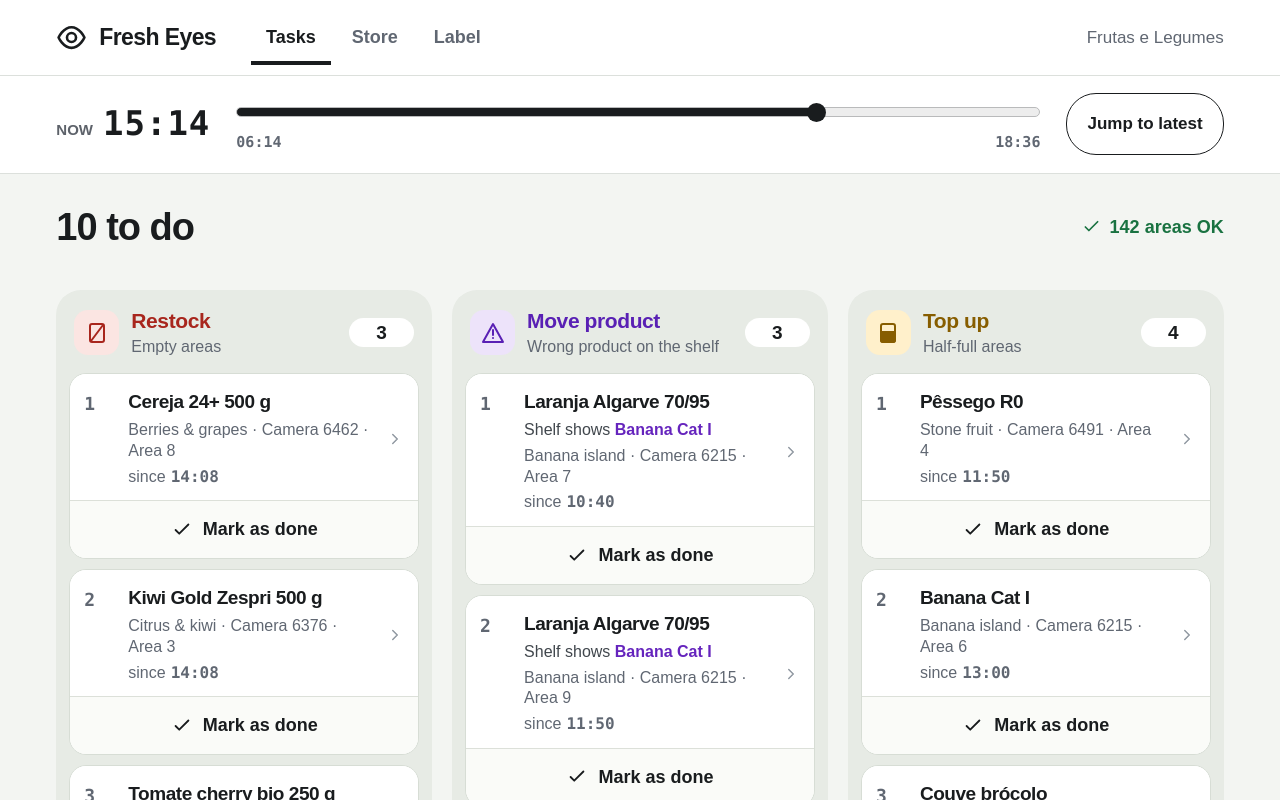
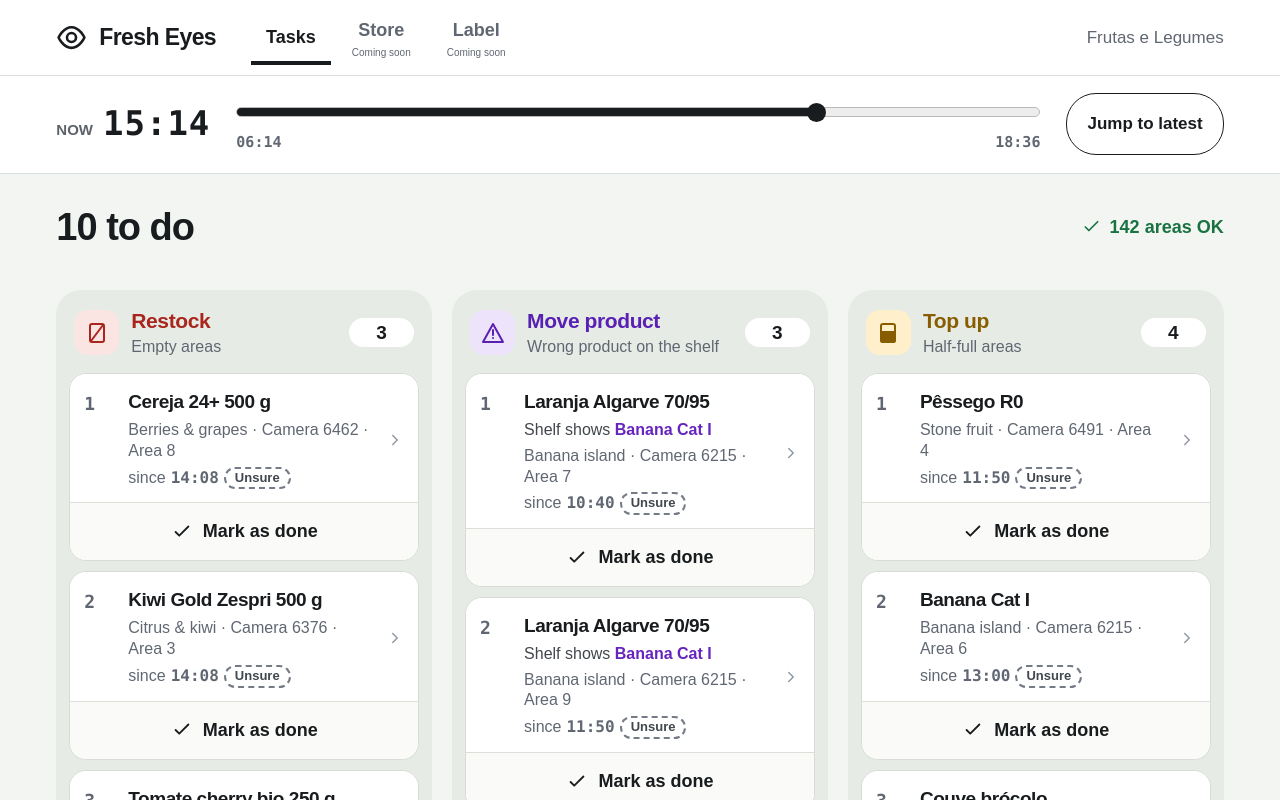
Before and after one commit to T-MSD/fresh-eyes-on-fresh-produce-app, a React (Vite) app: page / in a window 1280 px wide. Shown: the top 800 px of the page. Built offline with nearby package versions, Linux system fonts and the light colour scheme.

Commit message:
fix(tasks): address confidence, CSS and type review

```diff
--- a/src/App.tsx
+++ b/src/App.tsx
@@ -1,5 +1,5 @@
 import { useEffect, useRef, useState } from 'react'
-import { formatTime, getDemoSnapshot, taskGroups, timeline, type Task, type TaskKind, type TasksState } from './tasks'
+import { formatTime, getDemoSnapshot, lowConfidenceThreshold, taskGroups, timeline, type Task, type TaskKind, type TasksState } from './tasks'
 
 function Icon({ name, className = '' }: { name: 'eye' | 'check' | 'chevron' | TaskKind; className?: string }) {
   return <svg className={className} width="24" height="24" viewBox="0 0 24 24" fill="none" stroke="currentColor" strokeWidth="2" strokeLinecap="round" strokeLinejoin="round" aria-hidden="true">
@@ -13,7 +13,8 @@ function Icon({ name, className = '' }: { name: 'eye' | 'check' | 'chevron' | Ta
 }
 
 function Confidence({ task }: { task: Task }) {
-  return task.confidence !== null && task.confidence < 0.7
+  if (task.confidence === null) return <span className="confidence">Unsure</span>
+  return task.confidence < lowConfidenceThreshold
     ? <span className="confidence">Unsure · {Math.round(task.confidence * 100)}%</span>
     : null
 }
@@ -24,7 +25,7 @@ function TaskCard({ task, index, onComplete, onSelect }: { task: Task; index: nu
       <span className="task-number">{index + 1}</span>
       <span className="task-copy">
         <span className="product-name">{task.product}</span>
-        {task.detectedProduct && <span className="detected-product">Shelf shows <strong>{task.detectedProduct}</strong></span>}
+        {task.kind === 'move-product' && <span className="detected-product">Shelf shows <strong>{task.detectedProduct}</strong></span>}
         <span className="task-location">{task.location} · Camera {task.camera} · Area {task.area}</span>
         <span className="task-time">since <time>{formatTime(task.since)}</time> <Confidence task={task} /></span>
       </span>
@@ -40,7 +41,7 @@ function TaskBoard({ state, completed, onComplete, onSelect }: { state: TasksSta
   const tasks = state.tasks.filter(task => !completed.has(task.id))
   return <>
     <div className="board-heading">
-      <h1>{tasks.length === 0 ? 'All caught up' : `${tasks.length} to do`}</h1>
+      <h1 className="board-title">{tasks.length === 0 ? 'All caught up' : `${tasks.length} to do`}</h1>
       <span className="healthy-areas"><Icon name="check" />{state.healthyAreas} areas OK</span>
     </div>
     {state.unavailableAreas > 0 && <p role="status">Some areas have no predictions yet. Their status is unavailable.</p>}
@@ -53,7 +54,7 @@ function TaskBoard({ state, completed, onComplete, onSelect }: { state: TasksSta
             <div className="group-copy"><h2 id={`${group.kind}-heading`}>{group.title}</h2><p>{group.description}</p></div>
             <span className="group-count" aria-label={`${groupTasks.length} tasks`}>{groupTasks.length}</span>
           </div>
-          {groupTasks.length > 0 ? <ol>{groupTasks.map((task, index) => <TaskCard key={task.id} task={task} index={index} onComplete={onComplete} onSelect={onSelect} />)}</ol>
+          {groupTasks.length > 0 ? <ol className="task-list">{groupTasks.map((task, index) => <TaskCard key={task.id} task={task} index={index} onComplete={onComplete} onSelect={onSelect} />)}</ol>
             : <div className="empty-group"><Icon name="check" /><p>No tasks here</p></div>}
         </section>
       })}
@@ -73,7 +74,7 @@ function TaskDialog({ task, onClose }: { task: Task; onClose: () => void }) {
     <h2 id="area-dialog-title">{task.product}</h2>
     <p>{task.location}</p>
     <div className={`dialog-action ${task.kind}`}><Icon name={task.kind} /><strong>{taskGroups.find(group => group.kind === task.kind)?.title}</strong></div>
-    {task.detectedProduct && <p>Shelf shows <strong>{task.detectedProduct}</strong>.</p>}
+    {task.kind === 'move-product' && <p>Shelf shows <strong>{task.detectedProduct}</strong>.</p>}
     <p>Since {formatTime(task.since)} <Confidence task={task} /></p>
     <div className="frame-placeholder">Camera frame unavailable in this demo. The camera view will highlight this area once connected.</div>
     <button className="dialog-close" onClick={onClose}>Back to tasks</button>
@@ -106,23 +107,24 @@ function App() {
   return <>
     <header className="site-header">
       <a className="brand" href="#tasks" aria-label="Fresh Eyes home"><Icon name="eye" /><span>Fresh Eyes</span></a>
-      <nav aria-label="Main navigation">
+      <nav className="main-navigation" aria-label="Main navigation">
         <a className="nav-item active" href="#tasks" aria-current="page">Tasks</a>
-        <button className="nav-item" disabled title="Store overview is coming next">Store</button>
-        <button className="nav-item" disabled title="Labelling mode is coming next">Label</button>
+        <button className="nav-item" disabled>Store<span className="coming-soon">Coming soon</span></button>
+        <button className="nav-item" disabled>Label<span className="coming-soon">Coming soon</span></button>
       </nav>
       <span className="store-name">Frutas e Legumes</span>
     </header>
     <section className="time-bar" aria-label="Frame timeline">
       <label className="current-time" htmlFor="timeline"><span>Now</span><output htmlFor="timeline">{formatTime(now)}</output></label>
       <div className="timeline-control">
-        <input id="timeline" type="range" min={timeline.start} max={timeline.end} value={now} onChange={event => setNow(Number(event.target.value))} aria-valuetext={formatTime(now)} style={{ background: `linear-gradient(to right, var(--ink) ${progress}%, #ededed ${progress}%)` }} />
+        <input id="timeline" className="timeline-slider" type="range" min={timeline.start} max={timeline.end} value={now} onChange={event => setNow(Number(event.target.value))} aria-valuetext={formatTime(now)} style={{ background: `linear-gradient(to right, var(--ink) ${progress}%, var(--timeline-track) ${progress}%)` }} />
         <div className="timeline-labels"><span>{formatTime(timeline.start)}</span><span>{formatTime(timeline.end)}</span></div>
       </div>
       <button className="jump-latest" onClick={() => setNow(timeline.end)}>Jump to latest</button>
     </section>
-    <main id="tasks"><TaskBoard state={state} completed={completed} onComplete={completeTask} onSelect={setSelectedTask} /><p className="demo-note">Design preview · Demo data · Task completion is saved for this session only</p></main>
-    {lastCompleted && <div className="completion-toast" role="status"><span><Icon name="check" />{lastCompleted.product} marked as done</span><button onClick={undoCompletion}>Undo</button></div>}
+    <main id="tasks" className="tasks-page"><TaskBoard state={state} completed={completed} onComplete={completeTask} onSelect={setSelectedTask} /><p className="demo-note">Design preview · Demo data · Task completion is saved for this session only</p></main>
+    <div className="completion-announcement" role="status" aria-atomic="true">{lastCompleted ? `${lastCompleted.product} marked as done` : ''}</div>
+    {lastCompleted && <div className="completion-toast"><span><Icon name="check" />{lastCompleted.product} marked as done</span><button onClick={undoCompletion}>Undo</button></div>}
     {selectedTask && <TaskDialog task={selectedTask} onClose={() => setSelectedTask(null)} />}
   </>
 }
--- a/src/index.css
+++ b/src/index.css
@@ -1,5 +1,6 @@
 @import 'tailwindcss';
 
+@layer base {
 :root {
   font-family: 'Arial', 'Helvetica Neue', sans-serif;
   color: #191c1e;
@@ -9,6 +10,7 @@
   -webkit-font-smoothing: antialiased;
   --ink: #191c1e;
   --muted: #606772;
+  --timeline-track: #ededed;
 }
 * { box-sizing: border-box; }
 body { margin: 0; min-width: 320px; }
@@ -18,11 +20,16 @@ button { cursor: pointer; }
 button:disabled { cursor: default; }
 a { color: inherit; text-decoration: none; }
 button:focus-visible, a:focus-visible, input:focus-visible { outline: 3px solid #6e40c9; outline-offset: 5px; }
+}
+
+@layer components {
 .site-header { height: 76px; padding: 0 4.4%; display: flex; align-items: center; gap: 35px; background: white; border-bottom: 1px solid #dce0dc; }
 .brand { display: flex; align-items: center; gap: 12px; font-size: 23px; font-weight: 800; letter-spacing: -.6px; white-space: nowrap; }
 .brand svg { width: 31px; height: 31px; }
-nav { display: flex; align-self: stretch; gap: 6px; }
+.main-navigation { display: flex; align-self: stretch; gap: 6px; }
 .nav-item { display: flex; align-items: center; padding: 0 15px; position: relative; border: 0; background: none; font-size: 18px; font-weight: 600; color: var(--muted); }
+.coming-soon { font-size: 10px; font-weight: 500; line-height: 1.2; }
+.nav-item:disabled { flex-direction: column; justify-content: center; gap: 3px; }
 .nav-item.active { font-weight: 800; color: var(--ink); }
 .nav-item.active::after { content: ''; position: absolute; height: 4px; background: var(--ink); left: 0; right: 0; bottom: 10px; }
 .store-name { margin-left: auto; color: var(--muted); font-size: 17px; font-weight: 500; }
@@ -31,15 +38,15 @@ nav { display: flex; align-self: stretch; gap: 6px; }
 .current-time span { color: #5d626a; text-transform: uppercase; font-size: 15px; font-weight: 800; }
 .current-time output { font: 700 34px/1.4 ui-monospace, SFMono-Regular, Menlo, monospace; letter-spacing: 1px; }
 .timeline-control { flex: 1; min-width: 0; padding-top: 10px; }
-input[type='range'] { appearance: none; width: 100%; height: 10px; border: 1px solid #b9babb; border-radius: 20px; cursor: pointer; display: block; }
-input[type='range']::-webkit-slider-thumb { appearance: none; width: 19px; height: 19px; background: var(--ink); border-radius: 50%; border: 0; }
-input[type='range']::-moz-range-thumb { width: 19px; height: 19px; background: var(--ink); border-radius: 50%; border: 0; }
+.timeline-slider { appearance: none; width: 100%; height: 10px; border: 1px solid #b9babb; border-radius: 20px; cursor: pointer; display: block; }
+.timeline-slider::-webkit-slider-thumb { appearance: none; width: 19px; height: 19px; background: var(--ink); border-radius: 50%; border: 0; }
+.timeline-slider::-moz-range-thumb { width: 19px; height: 19px; background: var(--ink); border-radius: 50%; border: 0; }
 .timeline-labels { display: flex; justify-content: space-between; margin-top: 18px; font: 600 15px/1 ui-monospace, SFMono-Regular, Menlo, monospace; color: var(--muted); }
 .jump-latest { background: white; border: 1.5px solid var(--ink); border-radius: 30px; font-size: 17px; font-weight: 750; padding: 17px 20px; white-space: nowrap; }
 .jump-latest:hover { background: #f1f3f0; }
-main { padding: 29px 4.4% 36px; max-width: 1800px; margin: auto; }
+.tasks-page { padding: 29px 4.4% 36px; max-width: 1800px; margin: auto; }
 .board-heading { display: flex; align-items: center; justify-content: space-between; gap: 15px; margin-bottom: 38px; }
-h1 { font-size: 38px; font-weight: 800; line-height: 1.3; letter-spacing: -1px; margin: 0; }
+.board-title { font-size: 38px; font-weight: 800; line-height: 1.3; letter-spacing: -1px; margin: 0; }
 .healthy-areas { color: #197241; display: flex; align-items: center; gap: 8px; font-size: 18px; font-weight: 750; white-space: nowrap; }
 .healthy-areas svg { width: 21px; }
 .task-board { display: grid; grid-template-columns: repeat(3, minmax(0, 1fr)); gap: 20px; align-items: start; }
@@ -55,7 +62,7 @@ h1 { font-size: 38px; font-weight: 800; line-height: 1.3; letter-spacing: -1px;
 .group-copy h2, .group-icon, .dialog-action { color: var(--accent); }
 .group-icon { background: var(--tint); }
 .group-count { background: white; border-radius: 30px; min-width: 65px; padding: 5px 12px; text-align: center; font-size: 19px; font-weight: 750; line-height: 1; }
-ol { padding: 0; margin: 0; list-style: none; display: flex; flex-direction: column; gap: 10px; }
+.task-list { padding: 0; margin: 0; list-style: none; display: flex; flex-direction: column; gap: 10px; }
 .task-card { overflow: hidden; background: white; border: 1px solid #d7ddd5; border-radius: 17px; }
 .task-details { width: 100%; display: flex; text-align: left; align-items: flex-start; gap: 16px; background: white; border: 0; padding: 16px 14px 13px; color: var(--ink); }
 .task-details:hover { background: #fcfdfb; }
@@ -75,6 +82,7 @@ ol { padding: 0; margin: 0; list-style: none; display: flex; flex-direction: col
 .demo-note { margin: 26px 0 0; color: var(--muted); font-size: 12px; }
 .empty-group { min-height: 140px; display: flex; align-items: center; justify-content: center; gap: 8px; color: var(--muted); }
 .board-message { padding: 50px 0; }
+.completion-announcement { position: absolute; width: 1px; height: 1px; padding: 0; margin: -1px; overflow: hidden; clip-path: inset(50%); white-space: nowrap; border: 0; }
 .completion-toast { position: fixed; bottom: 20px; left: 50%; transform: translateX(-50%); display: flex; align-items: center; gap: 25px; width: max-content; max-width: calc(100% - 28px); padding: 14px 18px; background: var(--ink); color: white; border-radius: 12px; box-shadow: 0 6px 25px #0002; font-size: 14px; z-index: 2; }
 .completion-toast span { display: flex; align-items: center; gap: 8px; }
 .completion-toast svg { flex-shrink: 0; }
@@ -91,8 +99,8 @@ ol { padding: 0; margin: 0; list-style: none; display: flex; flex-direction: col
 @media (min-width: 1600px) {
   .site-header { height: 85px; }
   .time-bar { padding-top: 19px; padding-bottom: 19px; }
-  main { padding-top: 32px; }
-  h1 { font-size: 42px; }
+  .tasks-page { padding-top: 32px; }
+  .board-title { font-size: 42px; }
   .board-heading { margin-bottom: 44px; }
   .task-group { padding: 16px 15px 15px; }
   .task-details { padding: 17px 16px 15px; }
@@ -121,9 +129,9 @@ ol { padding: 0; margin: 0; list-style: none; display: flex; flex-direction: col
   .current-time { flex: 1; }
   .timeline-control { order: 3; flex-basis: 100%; }
   .jump-latest { padding: 12px 18px; font-size: 15px; }
-  main { padding: 25px 22px; }
+  .tasks-page { padding: 25px 22px; }
   .board-heading { margin-bottom: 25px; }
-  h1 { font-size: 32px; }
+  .board-title { font-size: 32px; }
   .task-board { grid-template-columns: 1fr; gap: 22px; }
   .group-heading { margin: 5px 5px 17px; gap: 12px; }
   .group-icon { width: 45px; height: 45px; }
@@ -139,17 +147,19 @@ ol { padding: 0; margin: 0; list-style: none; display: flex; flex-direction: col
   .site-header { height: auto; flex-wrap: wrap; gap: 0; padding: 18px 18px 0; }
   .brand { font-size: 21px; }
   .store-name { font-size: 12px; }
-  nav { order: 3; width: 100%; height: 53px; margin-top: 10px; }
+  .main-navigation { order: 3; width: 100%; height: 53px; margin-top: 10px; }
   .nav-item { padding: 0 16px; font-size: 16px; }
   .nav-item.active::after { bottom: 0; }
   .time-bar { padding: 15px 18px 18px; }
   .current-time output { font-size: 29px; }
   .current-time span { font-size: 12px; }
-  main { padding: 24px 14px 90px; }
-  h1 { font-size: 29px; }
+  .tasks-page { padding: 24px 14px 90px; }
+  .board-title { font-size: 29px; }
   .healthy-areas { font-size: 14px; gap: 4px; }
   .task-time time { font-size: 15px; }
   .task-details { gap: 8px; }
   .task-number { flex-basis: 22px; }
   .demo-note { line-height: 1.6; }
 }
+
+}
--- a/src/tasks.ts
+++ b/src/tasks.ts
@@ -16,17 +16,22 @@ export type Prediction = {
   stock_confidence: number | null
 }
 
-export type Task = {
+type TaskBase = {
   id: string
-  kind: TaskKind
   product: string
   location: string
   camera: string
   area: number
   since: number
   confidence: number | null
-  detectedProduct?: string
 }
+
+export type Task =
+  | (TaskBase & { kind: 'restock' | 'top-up'; detectedProduct?: never })
+  | (TaskBase & { kind: 'move-product'; detectedProduct: string })
+
+export const lowConfidenceThreshold = 0.7
+const demoAreaCount = 152
 
 export type AreaState =
   | { status: 'available'; stock: StockLevel; compliant: boolean }
@@ -64,5 +69,5 @@ export function formatTime(minutes: number) {
 
 export function getDemoSnapshot(now: number): TasksState {
   const tasks = demoTasks.filter(task => task.since <= now)
-  return { status: 'ready', tasks, healthyAreas: 152 - tasks.length, unavailableAreas: 0 }
+  return { status: 'ready', tasks, healthyAreas: demoAreaCount - tasks.length, unavailableAreas: 0 }
 }
```
